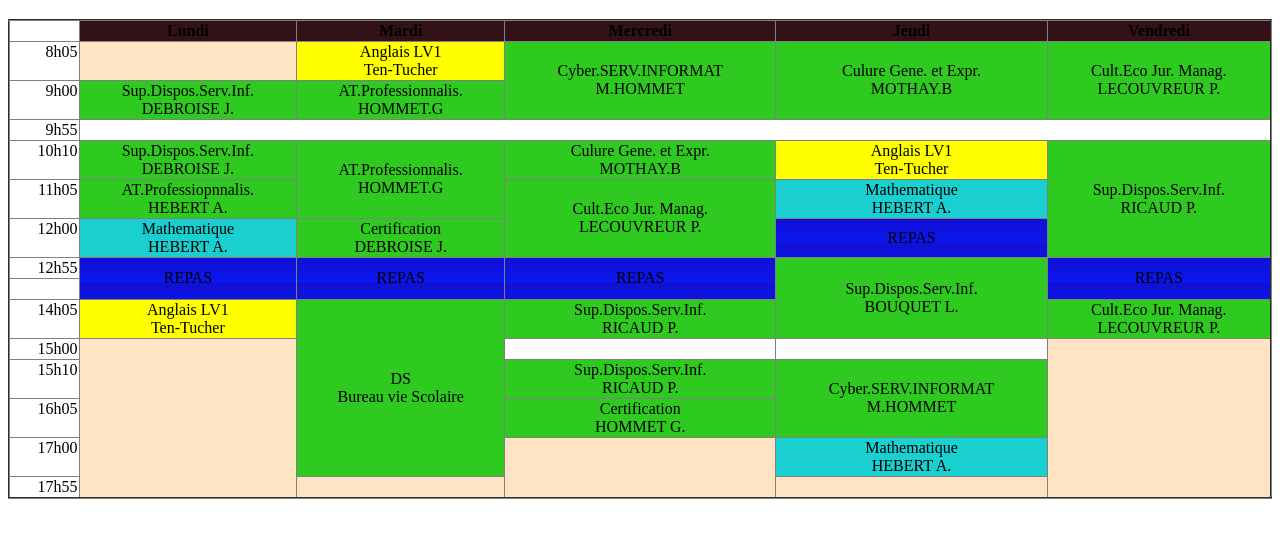
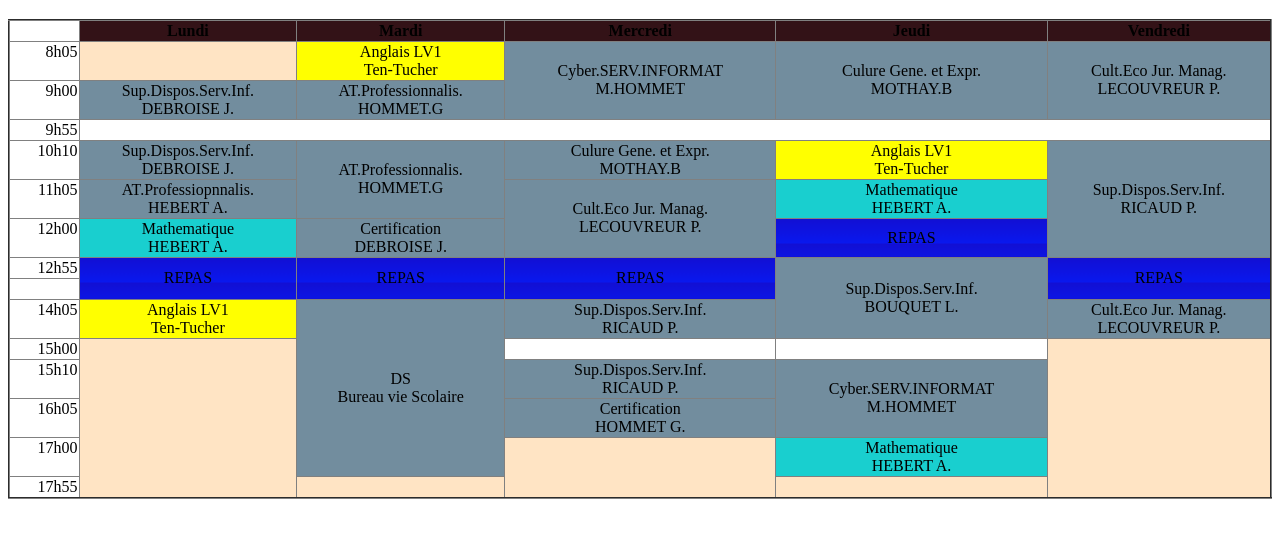
Before and after one commit to Adrien-pied/html, a plain HTML site: page index.html in a window 1280 px wide. Shown: the part 61-598 px from the top of the page. Drawn offline with Linux system fonts and the light colour scheme.

Commit message:
index.html

```diff
--- a/mon_fichier_css.css
+++ b/mon_fichier_css.css
@@ -28,7 +28,7 @@ table{
   text-align: center;
 }
 .bleu {
-  background-color: rgb(46, 202, 31);
+  background-color: rgb(114, 141, 158);
   text-align: center;
 }
 
```
